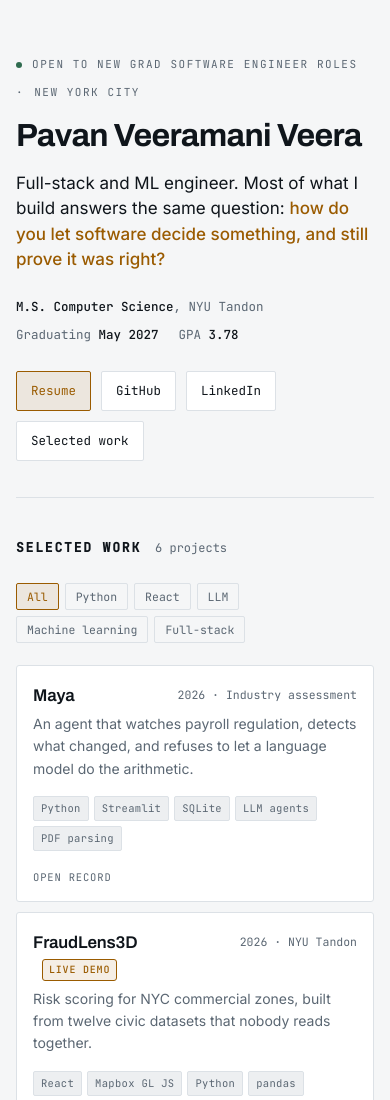
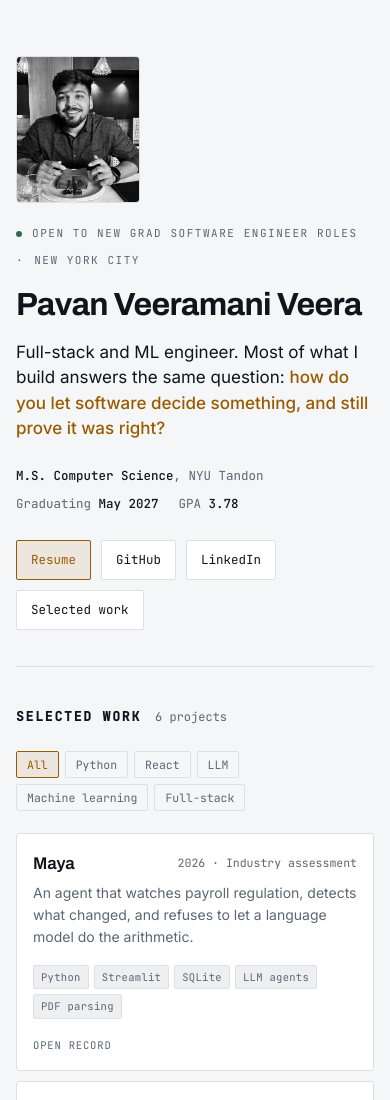
Before and after one commit to pavanveera15veera/pavanveera15veera.github.io, a plain HTML site: page index.html in a window 390 px wide. Shown: the top 1100 px of the page. Drawn offline with Linux system fonts and the light colour scheme.

Commit message:
Add a portrait to the masthead
Sits beside the name on wide screens and above it on phones.

Co-Authored-By: Claude Opus 5 <noreply@anthropic.com>
Claude-Session: https://claude.ai/code/session_014ZFa3mkHBxxiHYztoNWZfA

```diff
--- a/index.html
+++ b/index.html
@@ -103,6 +103,8 @@ h1{font-size:clamp(32px,7vw,52px);font-weight:700;line-height:1.05}
 }
 .meta-row b{color:var(--fg);font-weight:500}
 .links{display:flex;flex-wrap:wrap;gap:10px;margin-top:26px}
+.mast-inner{display:grid;grid-template-columns:1fr auto;gap:28px 40px;align-items:start}
+.portrait{width:172px;height:auto;display:block;border-radius:4px;border:1px solid var(--line)}
 .btn{
   font-family:var(--mono);font-size:12.5px;text-decoration:none;
   border:1px solid var(--line);background:var(--surface);color:var(--fg);
@@ -221,6 +223,10 @@ section{padding-block:40px;border-bottom:1px solid var(--line)}
 }
 
 @media (prefers-reduced-motion:reduce){*{transition:none!important;animation:none!important}}
+@media (max-width:680px){
+  .mast-inner{grid-template-columns:1fr;gap:22px}
+  .portrait{width:124px;order:-1}
+}
 @media (max-width:520px){
   .rec summary{padding:16px}
   .rec-body{padding:0 16px 16px}
@@ -232,6 +238,8 @@ section{padding-block:40px;border-bottom:1px solid var(--line)}
 <div class="wrap">
 
   <header class="mast">
+    <div class="mast-inner">
+      <div class="mast-text">
     <div class="eyebrow">
       <span class="dot" aria-hidden="true"></span>
       <span>Open to New Grad Software Engineer roles</span>
@@ -253,6 +261,9 @@ section{padding-block:40px;border-bottom:1px solid var(--line)}
       <a class="btn" href="https://github.com/pavanveera15veera" target="_blank" rel="noopener">GitHub</a>
       <a class="btn" href="https://linkedin.com/in/pavanveera15" target="_blank" rel="noopener">LinkedIn</a>
       <a class="btn" href="#work">Selected work</a>
+    </div>
+    </div>
+      <img class="portrait" src="portrait.jpg" width="440" height="522" alt="Pavan Veeramani Veera" decoding="async">
     </div>
   </header>
 
```
Also changed, not shown: portrait.jpg (added).
